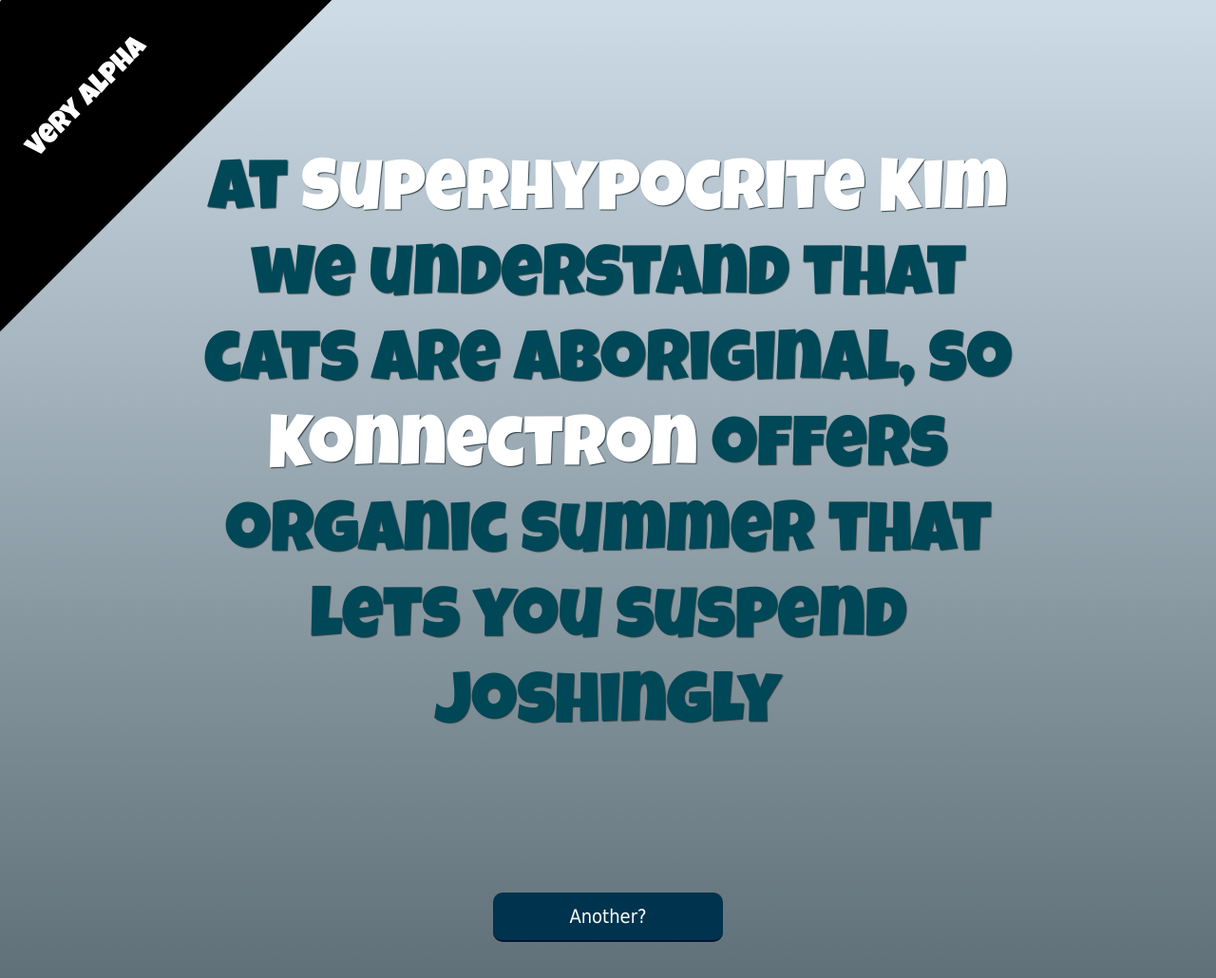
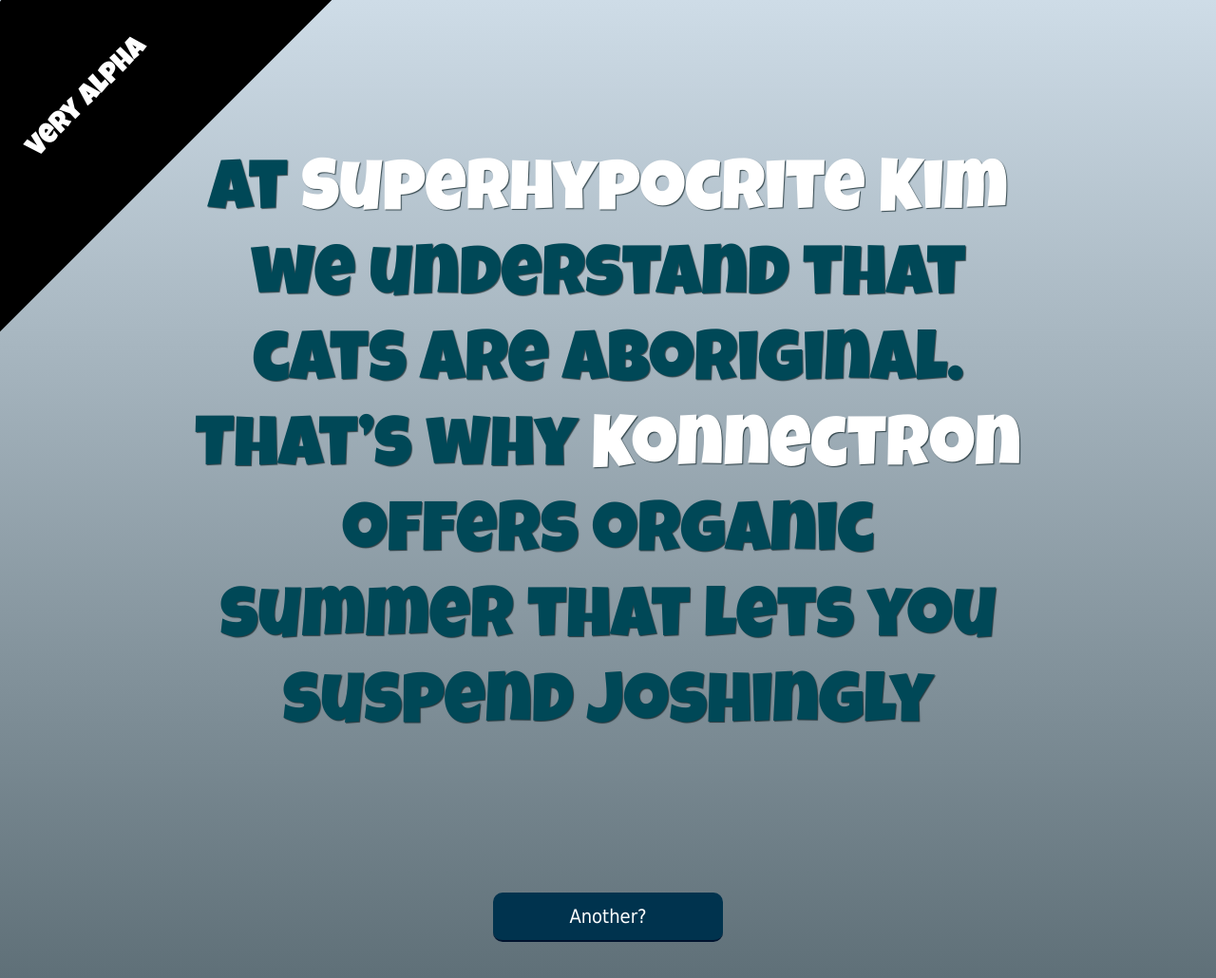
Before and after one commit to feejin/madlib, a PHP site: page / in a window 1280 px wide. Shown: the top 1030 px of the page at 95% size. Run offline with PHP 8.4, Linux system fonts and the light colour scheme.

Commit message:
improve copywriting

```diff
--- a/madlib.php
+++ b/madlib.php
@@ -47,6 +47,6 @@ $m = '';
 $m .= 'At <span class="highlight">' . ucwords(strtolower(getword($company1) . ' ' . getword($company2))) . '</span>';
 $m .= ' we ' . strtolower(getword($actions));
 $m .= ' that ' . strtolower(getword($opinion1, false)) . opinionjoin() . strtolower(getword($opinion2));
-$m .= ', so <span class="highlight">' . getword($product) . '</span>';
+$m .= '. That&rsquo;s why <span class="highlight">' . getword($product) . '</span>';
 $m .= ' offers ' . getword($feature1) . ' ' . getword($feature2);
 $m .= ' that ' . getword($benefit1) . ' ' . getword($benefit2) . ' ' . getword($benefit4);
```
